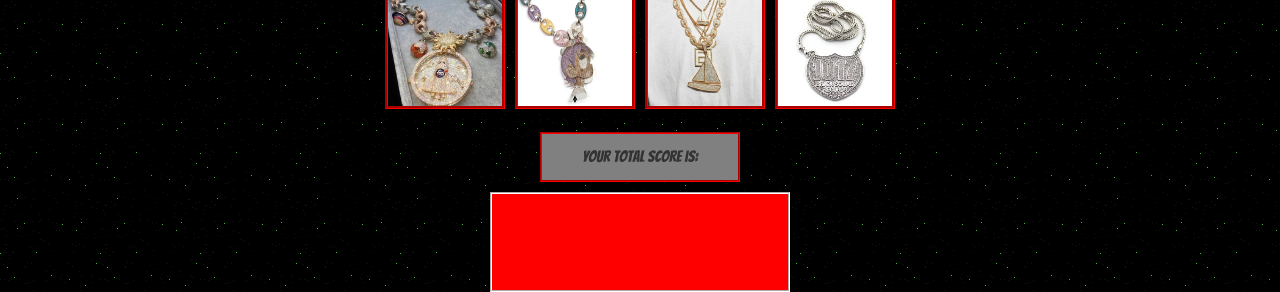
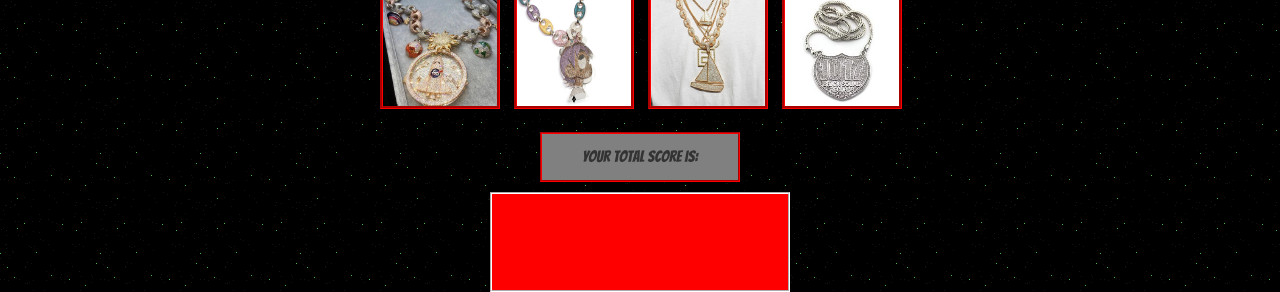
Before and after one commit to PRoss7/Crystal-Collector, a plain HTML site: page index.html in a window 1280 px wide. Shown: the part 675-967 px from the top of the page. Drawn offline with nearby package versions, Linux system fonts and the light colour scheme; a web font is replaced by a local one.

Commit message:
site files

```diff
--- a/assets/css/style.css
+++ b/assets/css/style.css
@@ -75,19 +75,19 @@ img {
 }
 
 .img-1 {
-	margin-left: 210px;
+	margin-left: 205px;
 }
 
 .img-2 {
-	margin-left: 100px;
+	margin-left: 10px;
 }
 
 .img-3 {
-	margin-left: -10px;
+	margin-left: 10px;
 }
 
 .img-4 {
-	margin-left: -120px;
+	margin-left: 10px;
 }
 
 #yourScoreIs {
--- a/index.html
+++ b/index.html
@@ -65,29 +65,29 @@
 
 	</div>
 
-	<div class="row">
+	<!--<div class="row">-->
 
 			<div class="images">
 
-			<div class="col-xs-3">
+			<!--<div class="col-xs-3">-->
 				<img src="assets/images/diamond-1.jpg" class="img-1" id="randomOne" alt="Crystal 1">
-			</div>
+			<!--</div>-->
 
-			<div class="col-xs-3">
+			<!--<div class="col-xs-3">-->
 				<img src="assets/images/diamond-2.jpeg" class="img-2" id="randomTwo" alt="Crystal 2">
-			</div>
+			<!--</div>-->
 
-			<div class="col-xs-3">
+			<!--<div class="col-xs-3">-->
 				<img src="assets/images/diamond-3.jpg" class="img-3" id="randomThree" alt="Crystal 3">
-			</div>
+			<!--</div>-->
 
-			<div class="col-xs-3">
+			<!--<div class="col-xs-3">-->
 				<img src="assets/images/diamond-4.jpg" class="img-4" id="randomFour" alt="Crystal 4">
-			</div>
+			<!--</div>-->
 
 			</div>
 
-		</div>
+		<!--</div>-->
 
 	</div>
 
```
